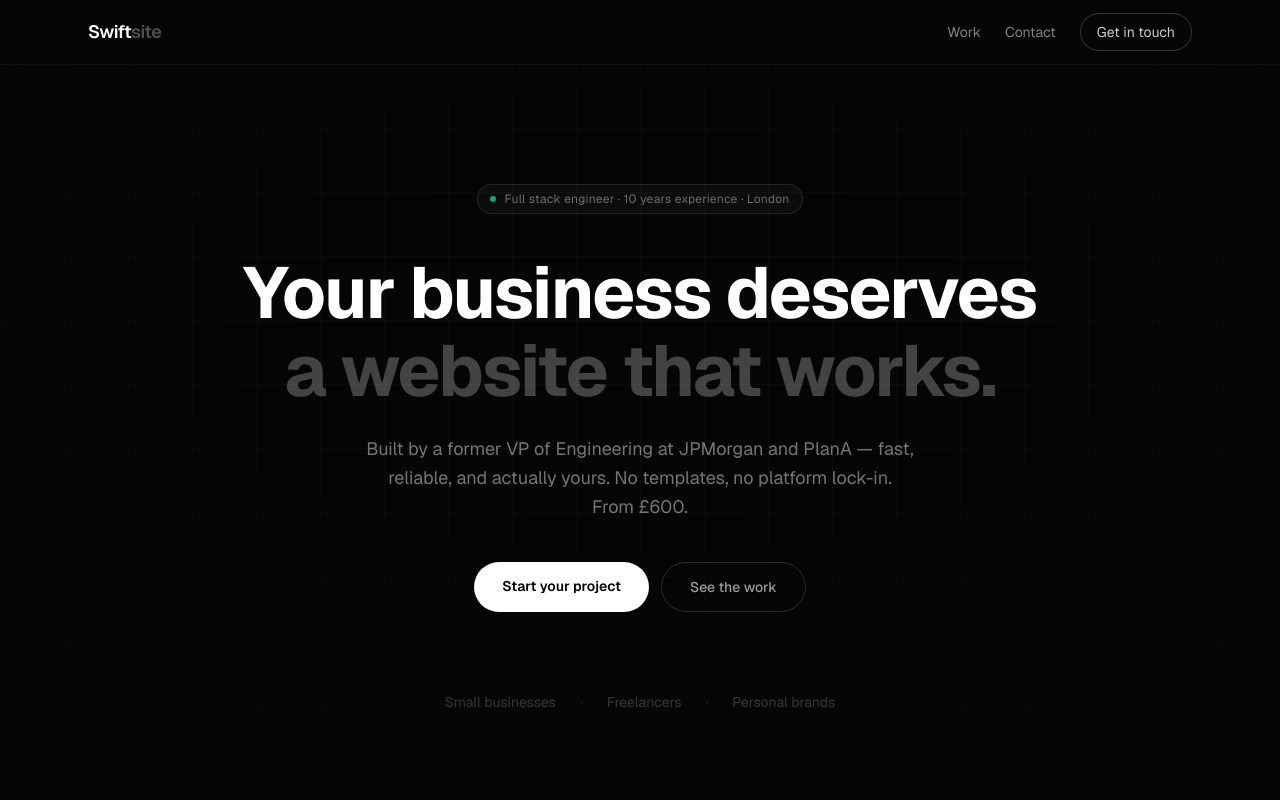
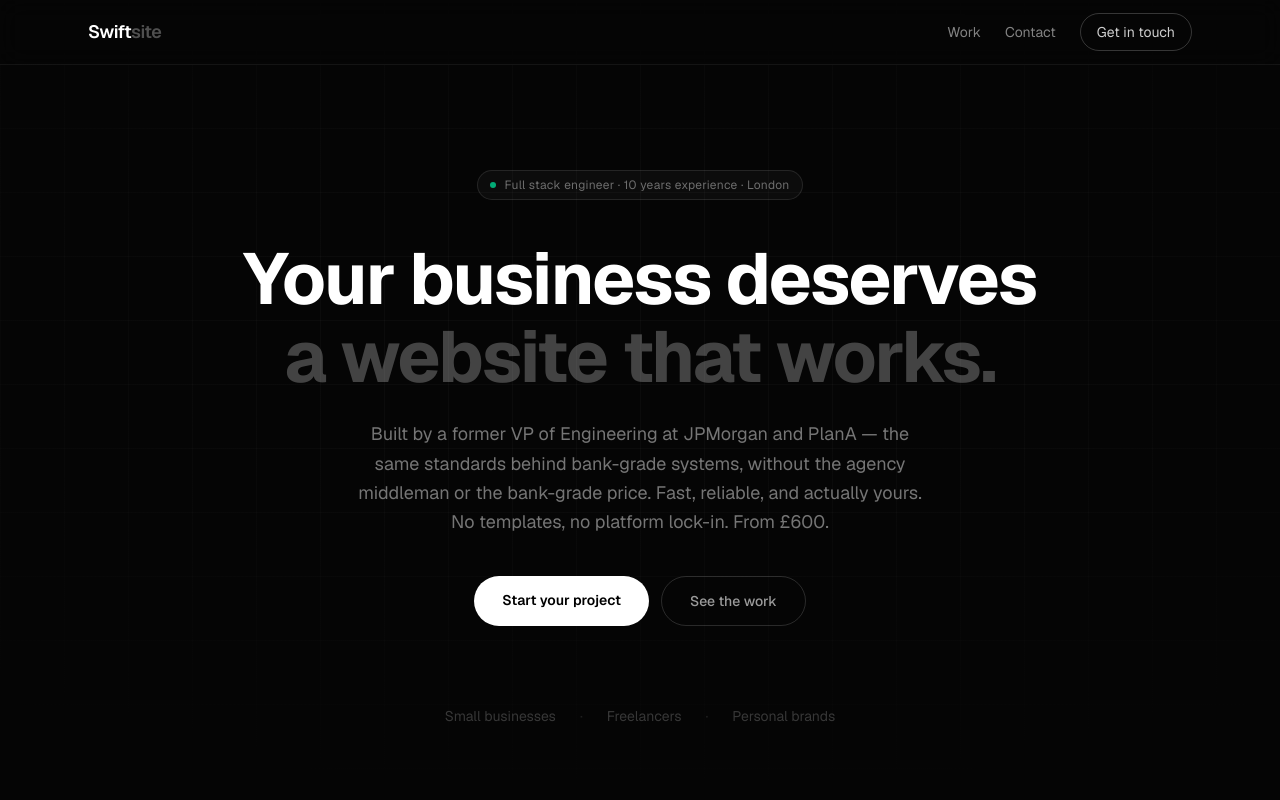
Before and after one commit to Boyns2017/swiftsite, a Next.js app: page / in a window 1280 px wide. Shown: the top 800 px of the page. Built offline with nearby package versions, Linux system fonts and the light colour scheme.

Commit message:
Update website...

```diff
--- a/src/components/Hero.tsx
+++ b/src/components/Hero.tsx
@@ -22,9 +22,10 @@ export default function Hero() {
         </h1>
 
         <p className="text-lg text-white/45 max-w-xl mx-auto mb-10 leading-relaxed">
-          Built by a former VP of Engineering at JPMorgan and PlanA — fast,
-          reliable, and actually yours. No templates, no platform lock-in.
-          From&nbsp;£600.
+          Built by a former VP of Engineering at JPMorgan and PlanA — the same
+          standards behind bank-grade systems, without the agency middleman or
+          the bank-grade price. Fast, reliable, and actually yours. No
+          templates, no platform lock-in. From&nbsp;£600.
         </p>
 
         <div className="flex flex-col sm:flex-row gap-3 justify-center">
```
